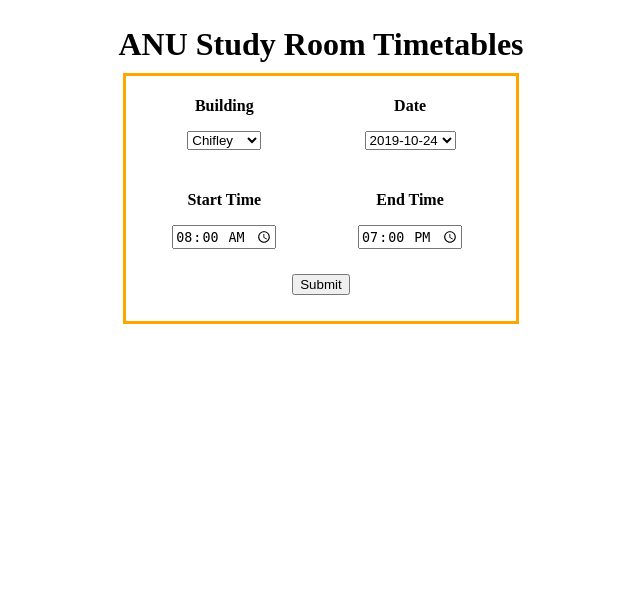
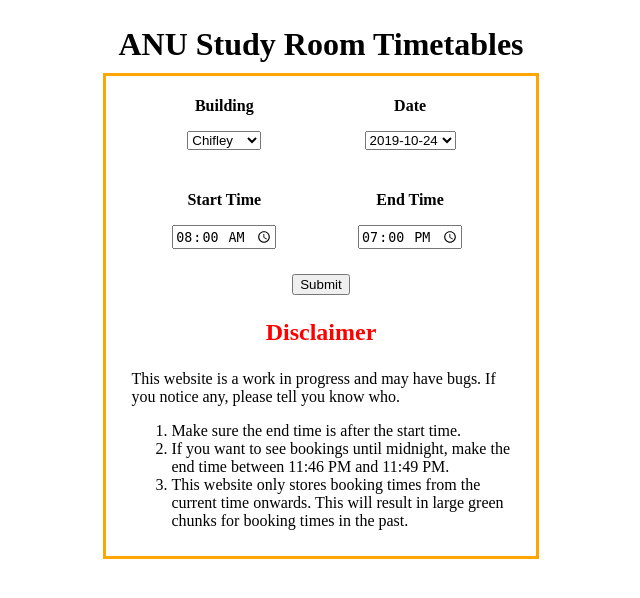
Before and after one commit to FudgeMunkey/ANUStudyRooms-Website, a Flask app: page / in a window 1280 px wide. Shown: the top 598 px of the page, without its empty margins (319-959 px from the left). Run offline with Flask 2, Linux system fonts and the light colour scheme.

Commit message:
- Added dislaimer/minor instructions - Minor style changes

```diff
--- a/static/mainstyle.css
+++ b/static/mainstyle.css
@@ -55,7 +55,7 @@ h1 {
     margin: auto;
     width: 50%;
     border: 3px solid orange;
-    padding: 5px 5px 10px;
+    padding: 5px 25px 10px;
 }
 
 #page-body {
--- a/templates/home.html
+++ b/templates/home.html
@@ -49,6 +49,16 @@
                     Last Scan: {{ last_scan }}
                     {% endif %}
                 </div>
+
+                <div>
+                    <p style="text-align: center; color: red; font-weight: bold; font-size: 24px;">Disclaimer</p>
+                    <p>This website is a work in progress and may have bugs. If you notice any, please tell you know who.</p>
+                    <ol>
+                        <li>Make sure the end time is after the start time.</li>
+                        <li>If you want to see bookings until midnight, make the end time between 11:46 PM and 11:49 PM.</li>
+                        <li>This website only stores booking times from the current time onwards. This will result in large green chunks for booking times in the past. </li>
+                    </ol>
+                </div>
             </form>
 
             <!-- TIMETABLE PROPER CODE -->
```
